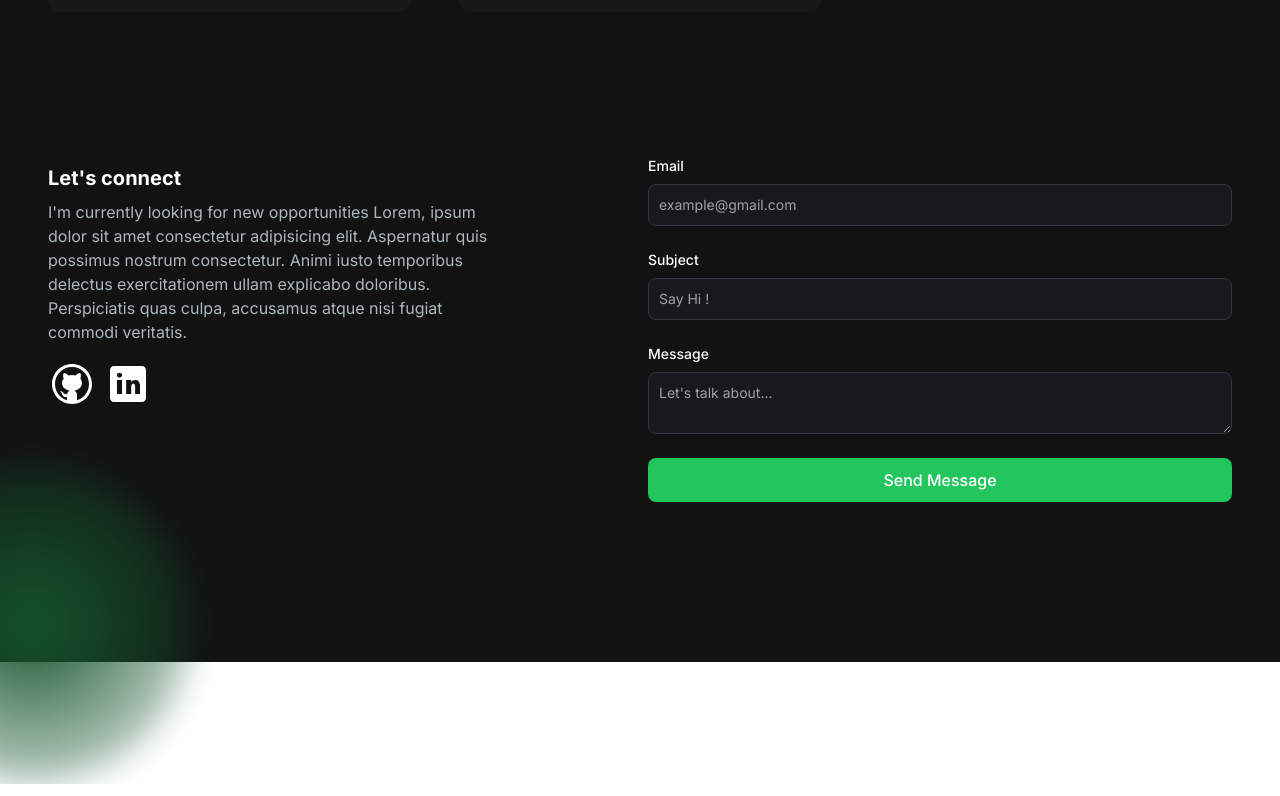
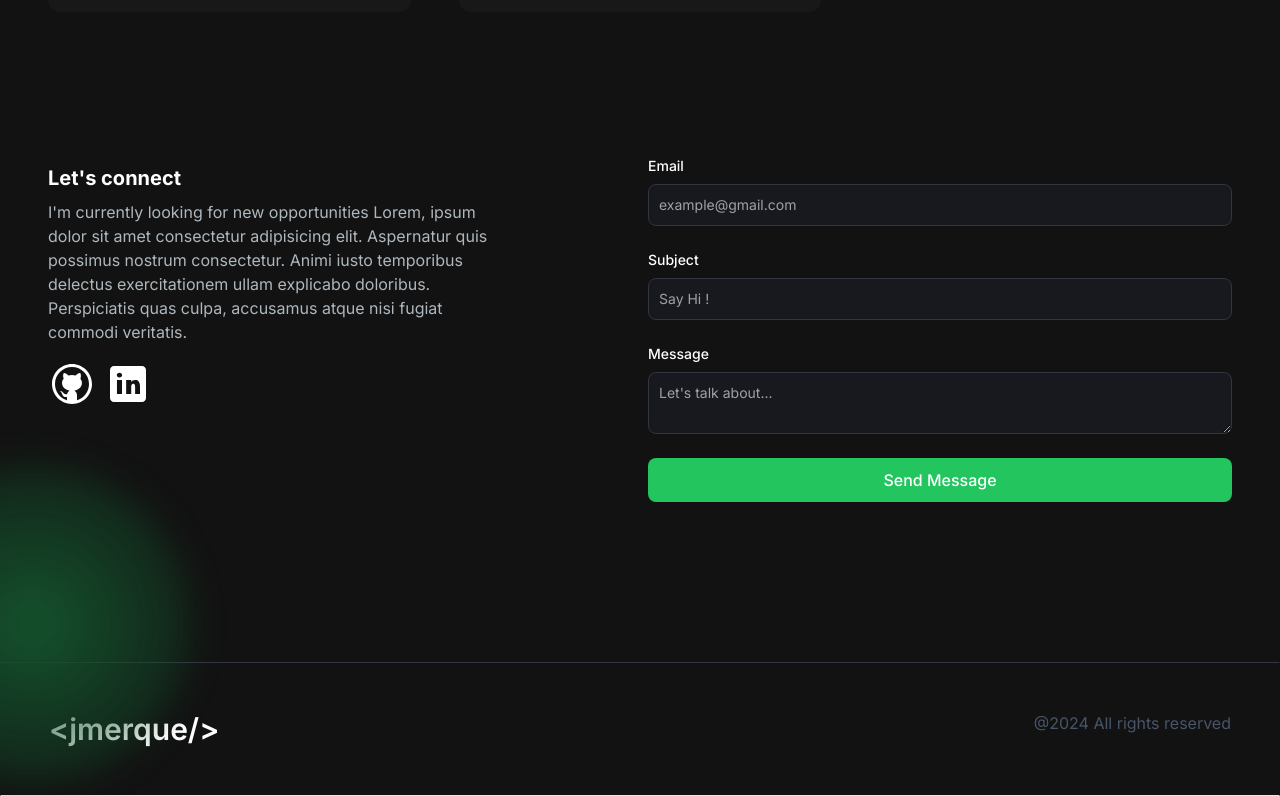
Before and after one commit to JohnRicMerque/personal_portfolio, a Next.js app: page / in a window 1280 px wide. Shown: the part 1884-2680 px from the top of the page. Built offline with nearby package versions, Linux system fonts and the light colour scheme.

Commit message:
added footer

```diff
--- /dev/null
+++ b/app/components/Footer.jsx
@@ -0,0 +1,21 @@
+import React from 'react'
+import Link from 'next/link';
+
+const Footer = () => {
+  return (
+    <footer className='footer border border-t-[#33353F] border-l-transparent border-r-transparent text-white'>
+      <div className='container p-12 flex justify-between'>
+        <span>
+            <Link
+            href="/"
+            className='text-xl md:text-3xl text-white font-semibold'>
+                &lt;jmerque/&gt;
+            </Link>
+        </span>
+        <p className='text-slate-600'>@2024 All rights reserved</p>
+      </div>
+    </footer>
+  )
+}
+
+export default Footer
--- a/app/page.tsx
+++ b/app/page.tsx
@@ -4,6 +4,7 @@ import Navbar from "./components/Navbar"
 import AboutSection from "./components/AboutSection"
 import ProjectsSection from "./components/ProjectsSection"
 import EmailSection from  './components/EmailSection'
+import Footer from './components/Footer'
 
 export default function Home() {
   return (
@@ -15,6 +16,7 @@ export default function Home() {
         <ProjectsSection />
         <EmailSection />
       </div>
+      <Footer />
     </main>
   );
 }
```
